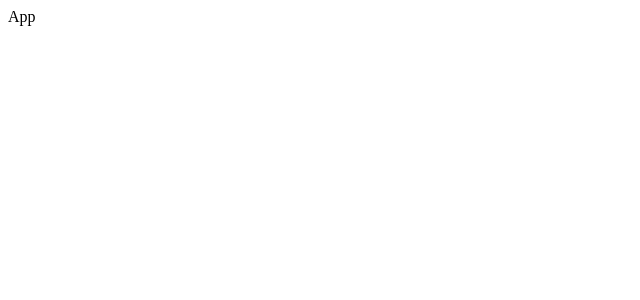
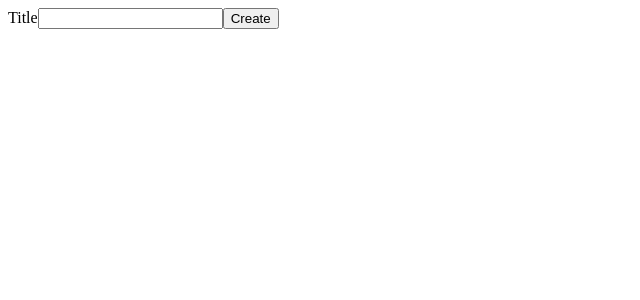
Before and after one commit to Majd-Alhourani98/react-bookshelf, a React (Create React App) app: page / in a window 1280 px wide. Shown: the top 300 px of the page, without its empty margins (0-640 px from the left). Built offline with nearby package versions, Linux system fonts and the light colour scheme.

Commit message:
feat: connect book creation form to App

```diff
--- a/src/App.js
+++ b/src/App.js
@@ -1,9 +1,18 @@
 import { useState } from "react";
+import BookCreate from "./components/BookCreate";
 
 function App() {
-  const [books, setBooks] = useState("");
+  const [books, setBooks] = useState([]);
 
-  return <div>App</div>;
+  function createBook(title) {
+    console.log("Need to add book with", title);
+  }
+
+  return (
+    <div>
+      <BookCreate onCreateBook={createBook} />
+    </div>
+  );
 }
 
 export default App;
--- a/src/components/BookCreate.js
+++ b/src/components/BookCreate.js
@@ -1,5 +1,27 @@
-function BookCreate() {
-  return <div>BookCreate</div>;
+import { useState } from "react";
+
+function BookCreate({ onCreateBook }) {
+  const [title, setTitle] = useState("");
+
+  function handleChange(event) {
+    setTitle(event.target.value);
+  }
+
+  function handleSubmit(event) {
+    event.preventDefault();
+    onCreateBook(title);
+    setTitle("");
+  }
+
+  return (
+    <div>
+      <form onSubmit={handleSubmit}>
+        <label>Title</label>
+        <input value={title} onChange={handleChange} />
+        <button>Create</button>
+      </form>
+    </div>
+  );
 }
 
 export default BookCreate;
```
